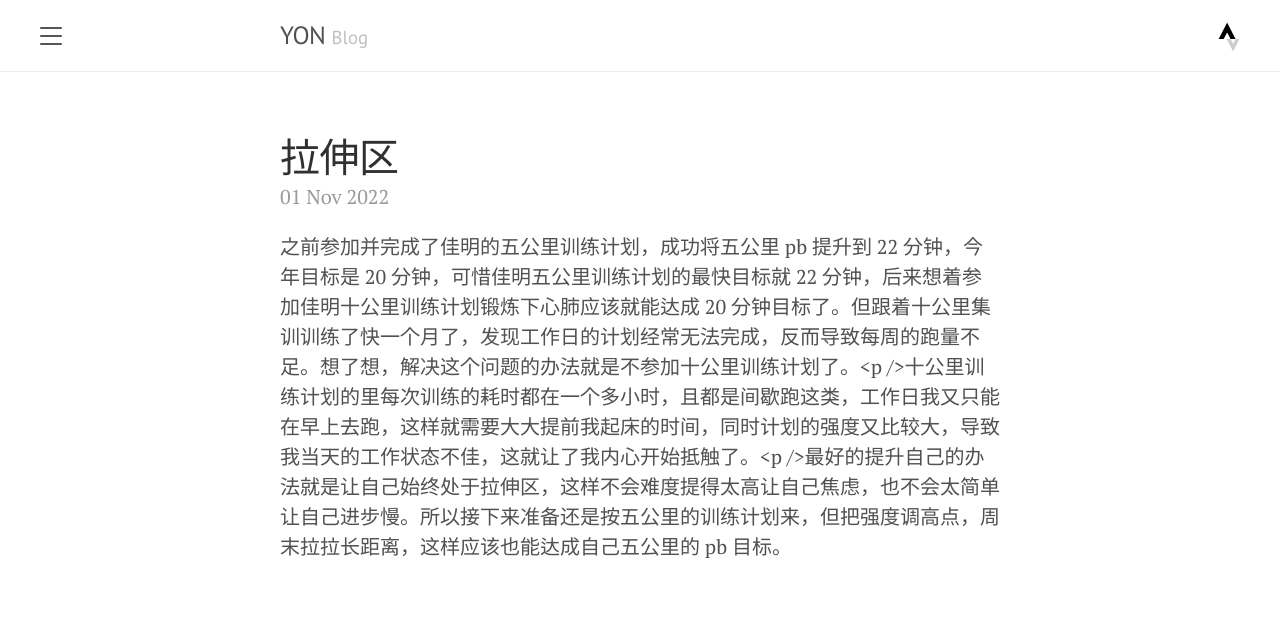
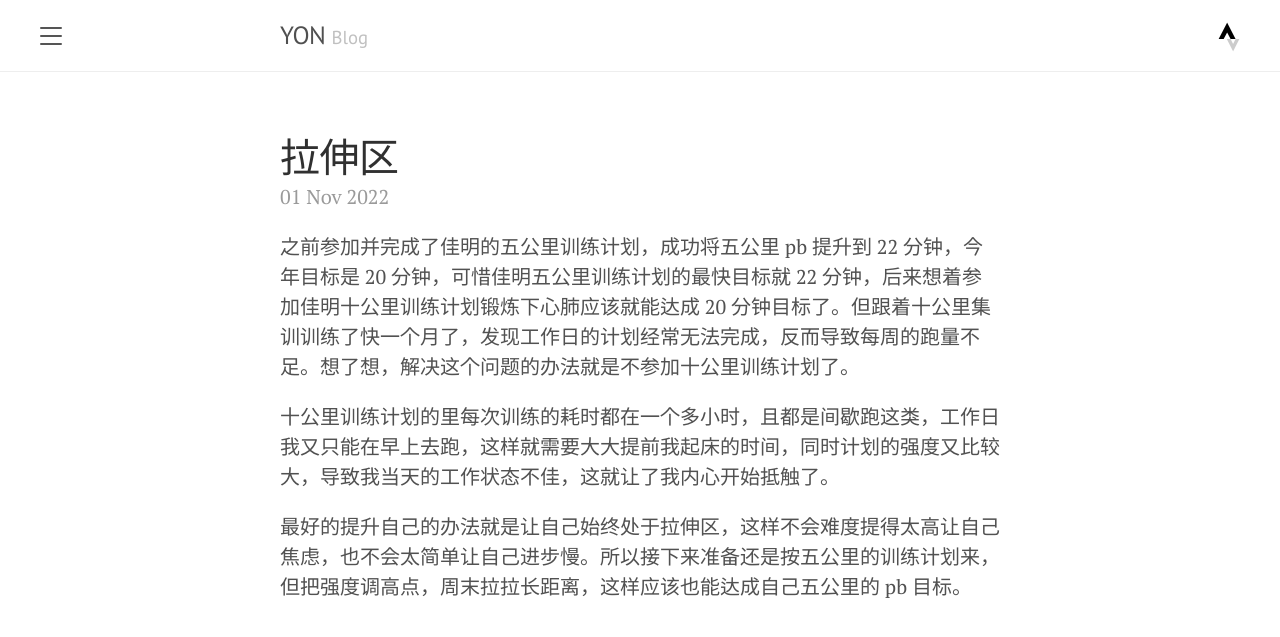
Before and after one commit to yoncise/yoncise.github.io, a Jekyll site: the page built from logs/_posts/2022/2022-11-01-104381240.md, in a window 1280 px wide. Shown: the top 637 px of the page. Built offline with Jekyll 4.4.1, drawn with Linux system fonts in a browser that asks for light colours.

Commit message:
语雀同步 拉伸区

```diff
--- a/logs/_posts/2022/2022-11-01-104381240.md
+++ b/logs/_posts/2022/2022-11-01-104381240.md
@@ -2,4 +2,8 @@
 layout: post
 title: 拉伸区
 ---
-之前参加并完成了佳明的五公里训练计划，成功将五公里 pb 提升到 22 分钟，今年目标是 20 分钟，可惜佳明五公里训练计划的最快目标就 22 分钟，后来想着参加佳明十公里训练计划锻炼下心肺应该就能达成 20 分钟目标了。但跟着十公里集训训练了快一个月了，发现工作日的计划经常无法完成，反而导致每周的跑量不足。想了想，解决这个问题的办法就是不参加十公里训练计划了。<p />十公里训练计划的里每次训练的耗时都在一个多小时，且都是间歇跑这类，工作日我又只能在早上去跑，这样就需要大大提前我起床的时间，同时计划的强度又比较大，导致我当天的工作状态不佳，这就让了我内心开始抵触了。<p />最好的提升自己的办法就是让自己始终处于拉伸区，这样不会难度提得太高让自己焦虑，也不会太简单让自己进步慢。所以接下来准备还是按五公里的训练计划来，但把强度调高点，周末拉拉长距离，这样应该也能达成自己五公里的 pb 目标。
+之前参加并完成了佳明的五公里训练计划，成功将五公里 pb 提升到 22 分钟，今年目标是 20 分钟，可惜佳明五公里训练计划的最快目标就 22 分钟，后来想着参加佳明十公里训练计划锻炼下心肺应该就能达成 20 分钟目标了。但跟着十公里集训训练了快一个月了，发现工作日的计划经常无法完成，反而导致每周的跑量不足。想了想，解决这个问题的办法就是不参加十公里训练计划了。
+
+十公里训练计划的里每次训练的耗时都在一个多小时，且都是间歇跑这类，工作日我又只能在早上去跑，这样就需要大大提前我起床的时间，同时计划的强度又比较大，导致我当天的工作状态不佳，这就让了我内心开始抵触了。
+
+最好的提升自己的办法就是让自己始终处于拉伸区，这样不会难度提得太高让自己焦虑，也不会太简单让自己进步慢。所以接下来准备还是按五公里的训练计划来，但把强度调高点，周末拉拉长距离，这样应该也能达成自己五公里的 pb 目标。
```
